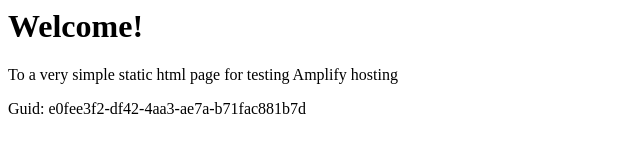
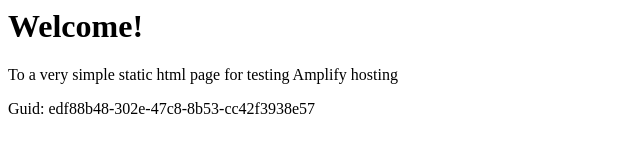
Before and after one commit to aws-aemilia-bah/Github-PR-Commit-Integration-Test-DoNotTouch-GitHubAutoBuildPushCanaryTest-v2-preprod-me-south-1, a website: page src/index.html in a window 1280 px wide. Shown: the full height of the page, 0-640 px from the left. Drawn offline with Linux system fonts and the light colour scheme.

Commit message:
commit from integ tests

```diff
--- a/src/index.html
+++ b/src/index.html
@@ -12,6 +12,6 @@
 <body>
     <h1>Welcome!</h1>
     <p>To a very simple static html page for testing Amplify hosting</p>
-    <p>Guid: e0fee3f2-df42-4aa3-ae7a-b71fac881b7d</p></body>
+    <p>Guid: edf88b48-302e-47c8-8b53-cc42f3938e57</p></body>
 
 </html>
```
